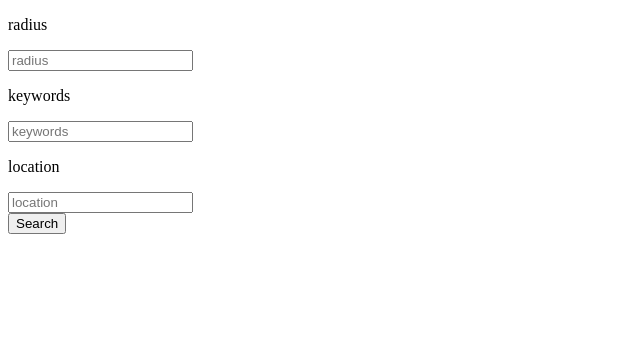
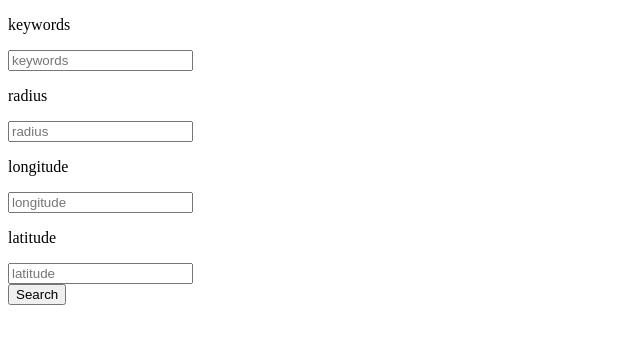
Before and after one commit to kimbertham/SPOT.ME-PROJECT, a React (Create React App) app in the folder frontend/: page / in a window 1280 px wide. Shown: the top 344 px of the page, without its empty margins (0-640 px from the left). Built offline with nearby package versions, Linux system fonts and the light colour scheme.

Commit message:
gym showpage

```diff
--- a/frontend/src/App.js
+++ b/frontend/src/App.js
@@ -1,6 +1,8 @@
 import React from 'react'
 import { BrowserRouter, Switch, Route } from 'react-router-dom'
 import GymLocations from './components/gym/gymLocations'
+import GymShow from './components/gym/GymShow'
+import gymLocations from './components/gym/gymLocations'
 
 
 const App = () => {
@@ -8,8 +10,10 @@ const App = () => {
     <>
       <BrowserRouter>
         <Switch>
-          <GymLocations/>
-
+          {/* <Route plath to='/locations' components={GymLocations}/>
+          <Route path to='/locations/:placeId' component={GymShow} /> */}
+          <GymLocations />
+          {/* <GymShow/> */}
         </Switch>
       </BrowserRouter>
     </>
--- /dev/null
+++ b/frontend/src/components/gym/GymShow.js
@@ -0,0 +1,23 @@
+import React from 'react'
+import axios from 'axios'
+
+class gymShow extends React.Component {
+
+async componentDidMount() {
+  try {
+      const gymId = this.props.match.params.id
+      const response = await axios.post(`/api/locations/${gymId}`)
+      console.log(response.data)
+    } catch (err) {
+      console.log(err)
+    }
+}
+
+
+render() {
+  return (
+    <h2></h2>
+    )
+  }
+}
+export default gymShow
--- a/frontend/src/components/gym/gymLocations.js
+++ b/frontend/src/components/gym/gymLocations.js
@@ -5,16 +5,16 @@ const ApiKey = 'AIzaSyAn3WW4SI3RHmQ7I_6HFcrUTdNalXkoJ4A'
 class gymLocations extends React.Component {
   state= {
     searchForm: {
-      radius: '', // distance
-      keyword: '', // keywords
-      longitude: '', //location -- drop down with text of location but coordinates set as value of input option
+      keyword: '',
+      radius: '',
+      longitude: '',
       latitude: ''
     }
   }
 
   handleChange = event => {
-    const searchForm = { ...this.state.form, [event.target.name]: event.target.value }
-    this.setState({ searchForm })
+    const searchForm = { ...this.state.searchForm, [event.target.name]: event.target.value }
+    this.setState({ searchForm})
   }
 
   handleSubmit = async event => {
@@ -22,8 +22,7 @@ class gymLocations extends React.Component {
     const { radius, location, keywords } = this.state
     event.preventDefault()
     try {
-      const response = await axios.post('/api/locations', {keyword:'gym', radius: 5000, latitude: 51.5055, longitude: 0.0754
-    })
+      const response = await axios.post('/api/locations', {...this.state.searchForm})
       console.log(response.data)
     } catch (err) {
       console.log(err)
@@ -32,6 +31,7 @@ class gymLocations extends React.Component {
 
   render(){
     console.log(this.state.searchForm)
+
     return (
       <>
         <section className='gymSearch'>
@@ -39,6 +39,14 @@ class gymLocations extends React.Component {
 
             <form onSubmit={this.handleSubmit} className='gym-search-form'>
 
+                <div className='keywords-field'>
+                  <label className='keywords'><p>keywords</p> </label>
+                  <input
+                    onChange={this.handleChange}
+                    name='keywords'
+                    value={this.state.keywords}
+                    className='form-input'
+                    placeholder='keywords'/>
 
               <div className='radius-field'>
                 <label className='radius'><p>radius</p> </label>
@@ -50,24 +58,26 @@ class gymLocations extends React.Component {
                   placeholder='radius'/>
               </div>
 
-              <div className='keywords-field'>
-                <label className='keywords'><p>keywords</p> </label>
+              </div>
+
+              <div className='longitude-field'>
+                <label className='longitude'><p>longitude</p> </label>
                 <input
                   onChange={this.handleChange}
-                  name='keywords'
-                  value={this.state.keywords}
+                  name='longitude'
+                  value={this.state.longitude}
                   className='form-input'
-                  placeholder='keywords'/>
+                  placeholder='longitude'/>
               </div>
 
-              <div className='location-field'>
-                <label className='location'><p>location</p> </label>
+              <div className='latitude-field'>
+                <label className='latitude'><p>latitude</p> </label>
                 <input
                   onChange={this.handleChange}
-                  name='location'
-                  value={this.state.location}
+                  name='latitude'
+                  value={this.state.latitude}
                   className='form-input'
-                  placeholder='location'/>
+                  placeholder='latitude'/>
               </div>
 
               <div className='search-button'>
```
Also changed, not shown: frontend/src/components/gym/gymSearch.js (deleted, +0 -8 lines).
